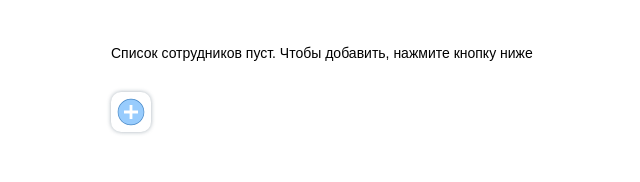
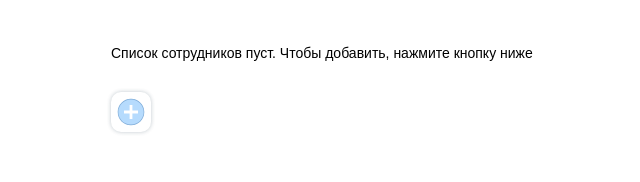
Before and after one commit to morwen27/coworker-vue, a Vue app: page / in a window 1280 px wide. In both pictures the pointer is over the button 163 px from the left and 111 px from the top of the page. Shown: the top 182 px of the page, without its empty margins (32-672 px from the left). Built offline with nearby package versions, Linux system fonts and the light colour scheme; data requests are answered from the project's data file.

Commit message:
added style for disabled button

```diff
--- a/src/components/BaseButton.vue
+++ b/src/components/BaseButton.vue
@@ -105,7 +105,8 @@ export default class BaseButton extends Vue {
     background: $mainColor;
   }
 
-  .button:hover {
+  &:hover,
+  &:disabled {
     opacity: 0.7;
   }
 }
```
